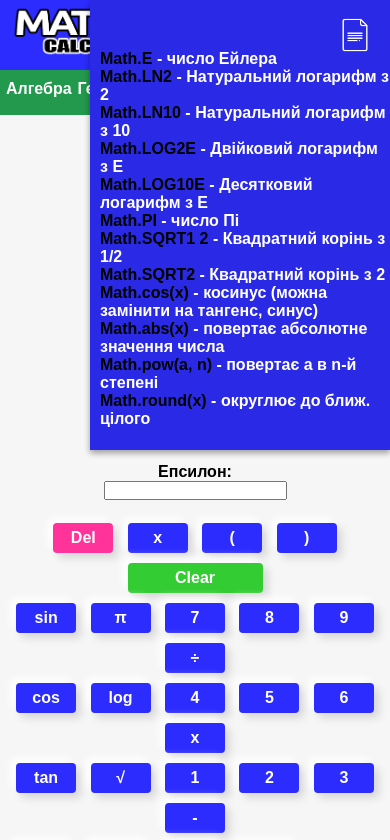
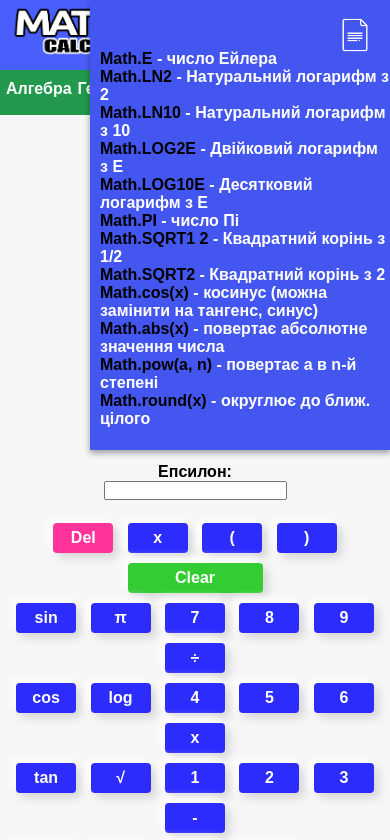
Before and after one commit to mental-disfunctions/MathCalc, a plain HTML site: page pages/chismeth-task1.html in a window 390 px wide. Both pictures are taken after a click on the button 355 px from the left and 35 px from the top of the page. Shown: the top 840 px of the page. Drawn offline with Linux system fonts and the light colour scheme.

Commit message:
style: vania's color

```diff
--- a/css/style.css
+++ b/css/style.css
@@ -13,7 +13,7 @@ body{
 header.header {
     width: 100%;
     height: 70px;
-    background: #2C2CFE;
+    background: #4A5EFC;
     display: flex;
     align-items: center;
     padding: 0 2%;
@@ -47,7 +47,7 @@ header nav {
     height: 40px;
     border: none;
     position: absolute;
-    background-color: #2a2ae6;
+    background-color: #4A5EFC;
     right: 15px;
     top: 15px;
 }
@@ -60,7 +60,7 @@ header nav {
     transition: transform .5s, opacity .5s, background-color .5s;
 }
 .header.open .header__burger-btn{
-    background-color: #2a2ae6;
+    background-color: #4357f0;
     transition: .2s;
 }
 .header__burger-btn span:nth-child(1){
@@ -93,9 +93,10 @@ header nav {
     position: absolute;
     right: 0;
     top: 0;
-    background-color: #2a2ae6;
+    background-color: #4357f0;
     right: 0px;
     transition: transform .5s;
+
 }
 .menu{
     height: 275px;
@@ -233,7 +234,7 @@ main-cont {
     position: absolute;
     right: 0;
     top: 0;
-    background-color: #2a2ae6;
+    background-color: #4A5EFC;
     right: 0px;
     transition: transform .5s;
     opacity: 0;
@@ -323,7 +324,7 @@ gap{
 }
 carusel{
     height: 45px;
-    background-color: #2a2ae6;
+    background-color: #4357f0;
 }
 carusel a{
     font-size: 1.22em;
```
